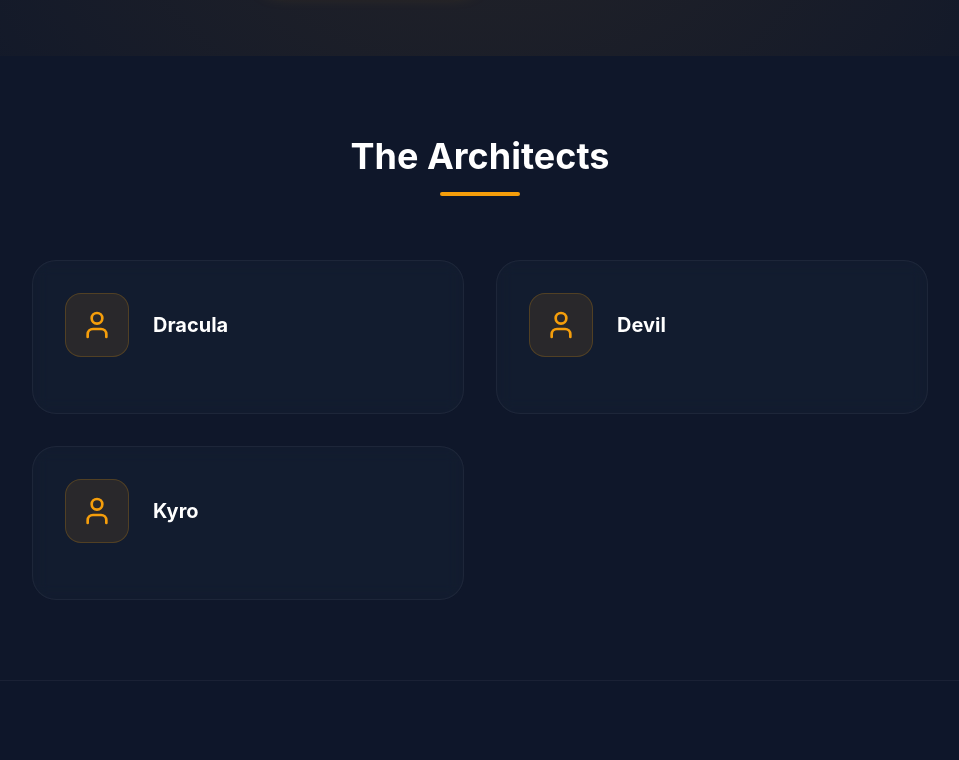
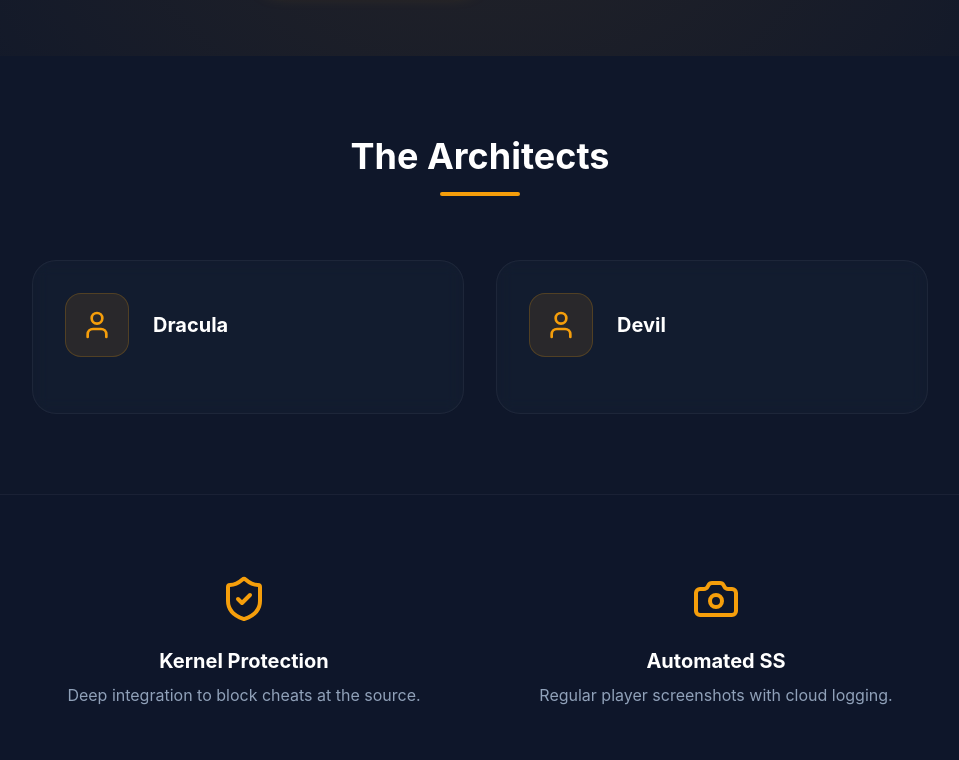
Before and after one commit to belalgalhom/cheatharam-website, a Vue app: page / in a window 1280 px wide. Shown: the part 616-1376 px from the top of the page, without its empty margins (160-1119 px from the left). Built offline with nearby package versions, Linux system fonts and the light colour scheme.

Commit message:
Update HomeView.vue

```diff
--- a/src/views/HomeView.vue
+++ b/src/views/HomeView.vue
@@ -8,10 +8,7 @@ const developers = [
   },
   {
     name: 'Devil',
-  },
-  {
-    name: 'Kyro',
-  },
+  }
 ]
 </script>
 
```
